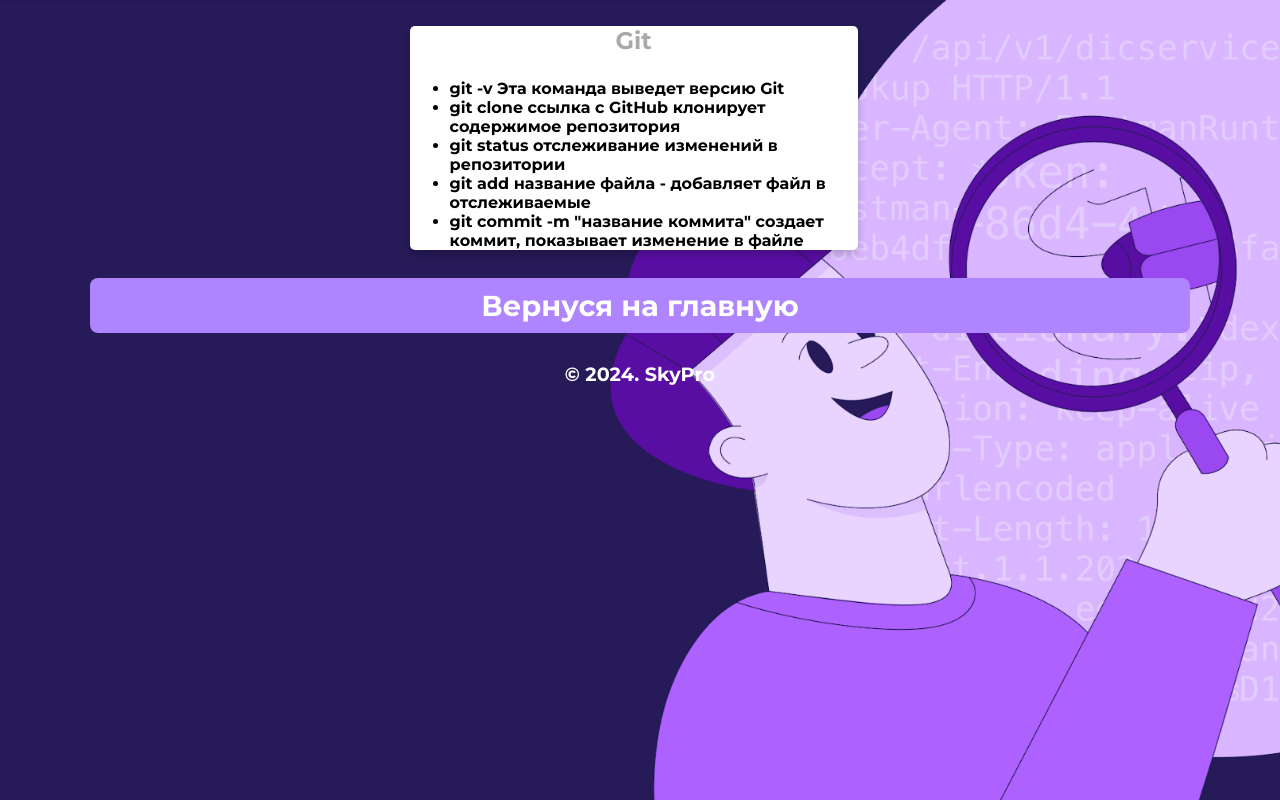
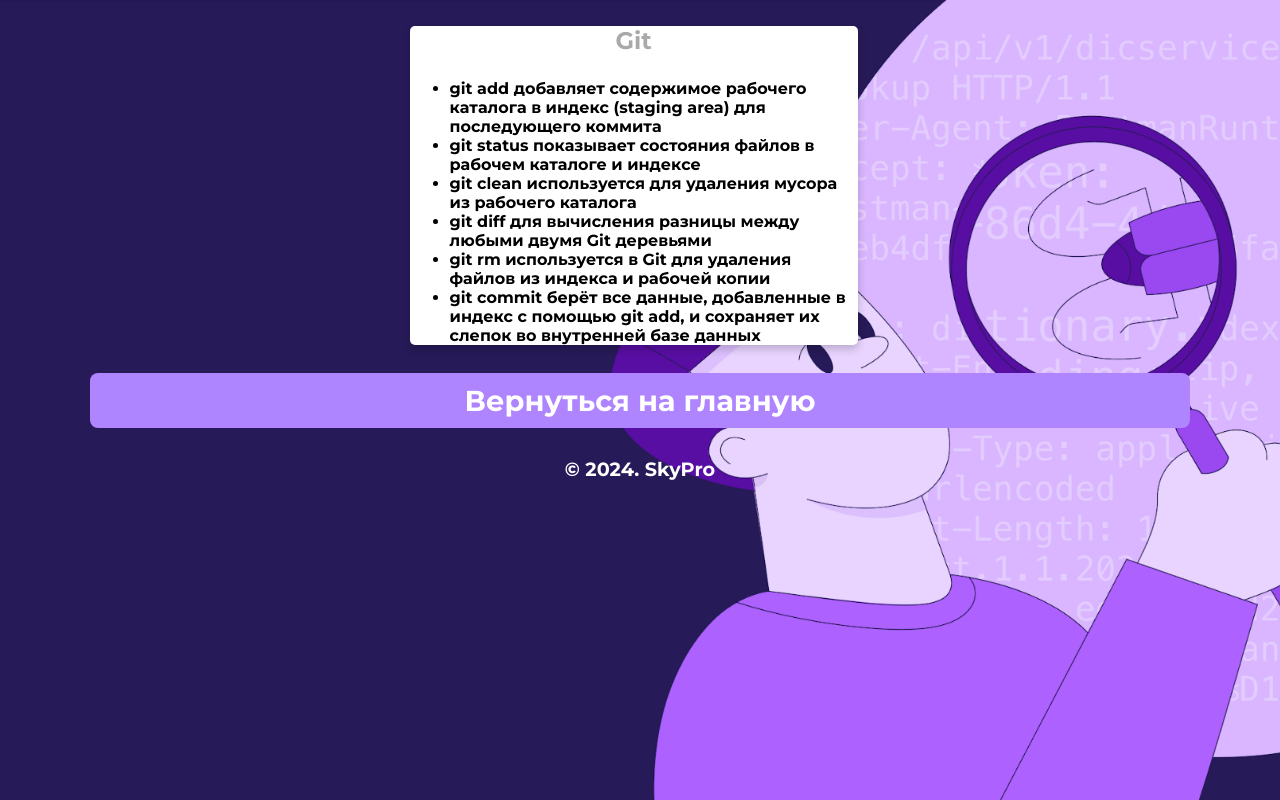
Before and after one commit to Swetl1976ss/22.09.2024, a plain HTML site: page html/git.html in a window 1280 px wide. Drawn offline with Linux system fonts and the light colour scheme.

Commit message:
first commit

```diff
--- a/html/git.html
+++ b/html/git.html
@@ -14,17 +14,18 @@
       <div class="card">
          <p class="subtitle">Git</p>
           <ul>
-            <li>git -v Эта команда выведет версию Git</li>
-            <li>git clone ссылка с GitHub клонирует содержимое репозитория</li>
-            <li>git status отслеживание изменений в репозитории </li>
-            <li>git add название файла - добавляет файл в отслеживаемые</li>
-            <li>git commit -m "название коммита" создает коммит, показывает изменение в файле</li>
+            <li>git add добавляет содержимое рабочего каталога в индекс (staging area) для последующего коммита</li>
+            <li>git status показывает состояния файлов в рабочем каталоге и индексе</li>
+            <li>git clean используется для удаления мусора из рабочего каталога</li>
+            <li>git diff для вычисления разницы между любыми двумя Git деревьями</li>
+            <li>git rm используется в Git для удаления файлов из индекса и рабочей копии</li>
+            <li>git commit берёт все данные, добавленные в индекс с помощью git add, и сохраняет их слепок во внутренней базе данных </li>
           </ul>
          </div>
       <!--footer-->
       <footer class="animated fadeIn">
          <p class="location" align="center">
-            <a href="mac.html">Вернуся на главную</a>
+            <a href="../index.html">Вернуться на главную</a>
          </p>
          &copy; 2024. SkyPro
       </footer>
```
Also changed, not shown: html/cmd.html (+4 -1 lines), html/mac.html (+2 -2 lines), index.html (+1 -1 lines), defects.txt.
